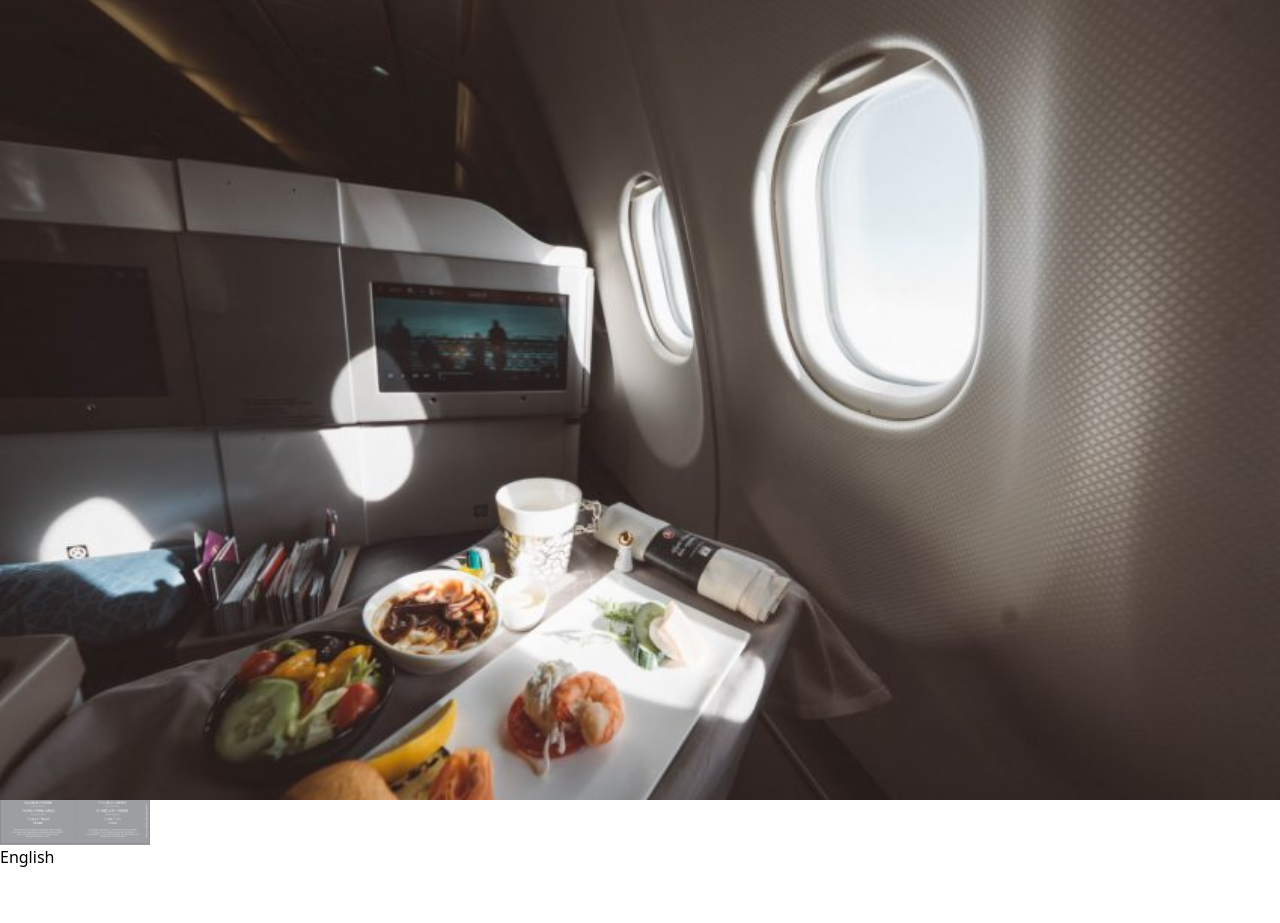
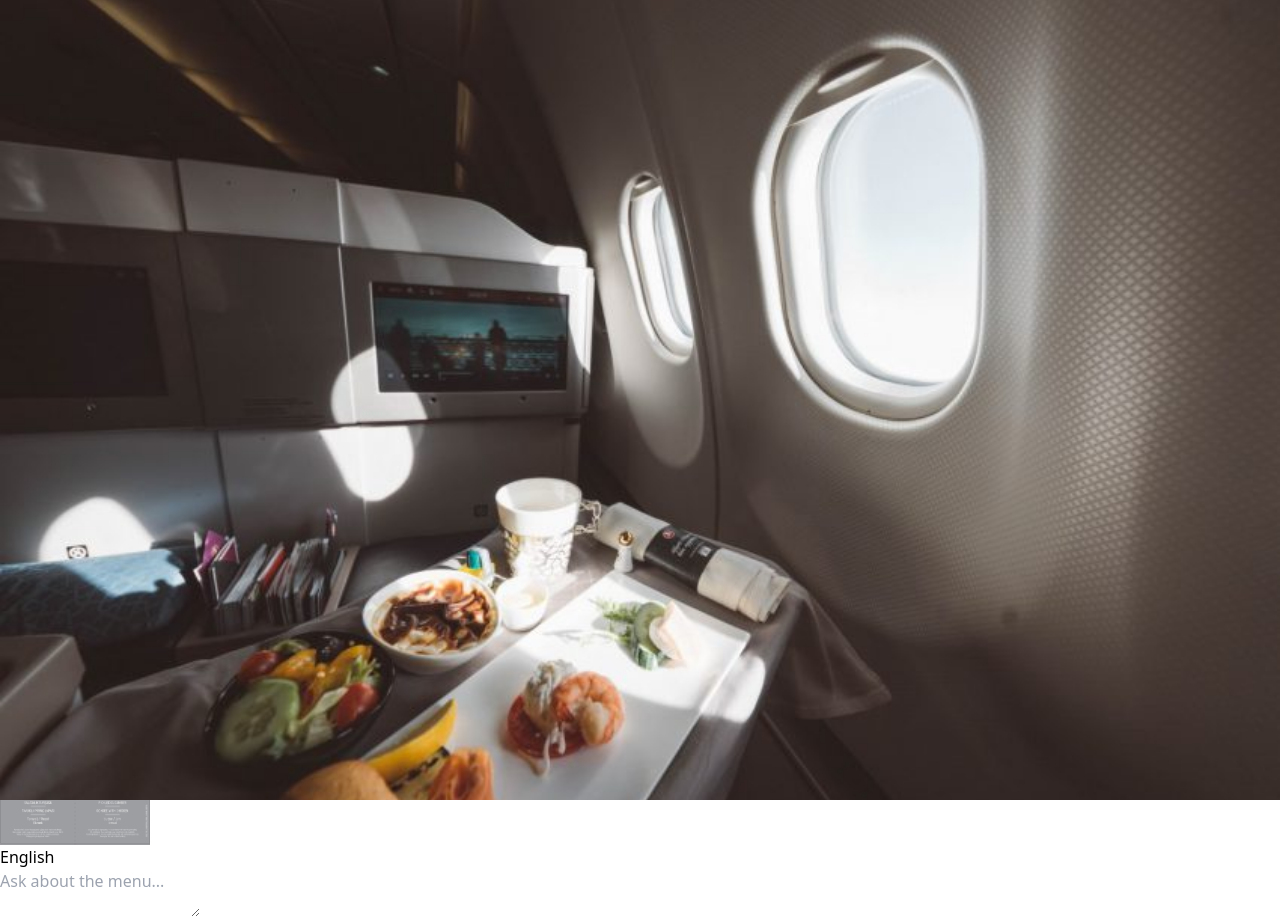
Before and after one commit to MuratTunc/thy-fly-menu-helper, a Next.js app: page / in a window 1280 px wide. Before the commit the page ends 869 px from the top, so only its background shows below. Built offline with nearby package versions, Linux system fonts and the light colour scheme.

Commit message:
Added chat no menu error

```diff
--- a/package.json
+++ b/package.json
@@ -11,6 +11,7 @@
   "dependencies": {
     "@supabase/supabase-js": "^2.46.1",
     "next": "^15.0.3",
+    "openai": "^4.72.0",
     "react": "19.0.0-rc-66855b96-20241106",
     "react-dom": "19.0.0-rc-66855b96-20241106",
     "tesseract.js": "^5.1.1"
--- /dev/null
+++ b/src/app/api/ask-ai/route.ts
@@ -0,0 +1,11 @@
+// src/app/api/ask-ai/route.ts
+import { NextResponse } from 'next/server';
+
+export async function POST(request: Request) {
+  const data = await request.json();
+  // Handle the AI query processing here
+  const userQuery = data.query;
+
+  // Simulate a response (replace with real AI processing logic)
+  return NextResponse.json({ response: `You asked: ${userQuery}` });
+}
--- a/src/components/hero.tsx
+++ b/src/components/hero.tsx
@@ -25,6 +25,8 @@ export default function Hero(props: HeroProps) {
   const [isDropdownOpen, setIsDropdownOpen] = useState(false);
   const [selectedItems, setSelectedItems] = useState<number[]>([]);
   const [loading, setLoading] = useState(false);
+  const [userQuery, setUserQuery] = useState(''); // State for user input
+  const [aiResponse, setAiResponse] = useState<string>(''); // State for AI response
   const canvasRef = useRef<HTMLCanvasElement | null>(null);
   const dropdownRef = useRef<HTMLDivElement | null>(null);
 
@@ -139,6 +141,41 @@ export default function Hero(props: HeroProps) {
     }
   };
 
+  const handleUserQuery = async () => {
+    if (userQuery.trim()) {
+      setAiResponse('AI is typing...'); // Placeholder for AI response
+
+      try {
+        const response = await fetch('/api/ask-ai', {
+          method: 'POST',
+          headers: { 'Content-Type': 'application/json' },
+          body: JSON.stringify({ query: userQuery }),
+        });
+
+        if (!response.ok) {
+          console.error('API error:', response.statusText);
+          setAiResponse('Sorry, I couldn\'t understand your question. Please try again.');
+          return;
+        }
+
+        const data = await response.json();
+        console.log('Received AI Response:', data);  // Log the entire response
+
+        // Check if `data.answer` exists
+        if (data && data.result) {
+          setAiResponse(data.result);  // Use the correct field from the API response
+        } else {
+          setAiResponse('No answer found from AI. Please try again.');
+        }
+      } catch (error) {
+        console.error('Error fetching AI response:', error);
+        setAiResponse('Sorry, there was an error with the AI service.');
+      }
+    }
+  };
+
+
+
   useEffect(() => {
     if (isDropdownOpen) {
       document.addEventListener('mousedown', handleOutsideClick);
@@ -249,6 +286,31 @@ export default function Hero(props: HeroProps) {
         </div>
       )}
 
+      {/* Chat Assistant at Bottom Center */}
+       {/* Chat Assistant at Bottom Center */}
+<div className="absolute bottom-4 left-1/2 transform -translate-x-1/2 w-96 p-3 bg-white rounded shadow-lg">
+  <textarea
+    placeholder="Ask about the menu..."
+    value={userQuery}
+    onChange={(e) => setUserQuery(e.target.value)}
+    onKeyDown={(e) => {
+      if (e.key === 'Enter' && !e.shiftKey) {
+        e.preventDefault();
+        handleUserQuery();
+      } else if (e.key === 'Enter' && e.shiftKey) {
+        setUserQuery((prev) => prev + '\n');
+      }
+    }}
+    className="w-full h-20 p-2 border rounded resize-none"
+  ></textarea>
+
+  {aiResponse && (
+    <div className="mt-3 bg-gray-100 p-2 rounded text-gray-800">
+      {aiResponse}
+    </div>
+  )}
+</div>
+
       {/* Hidden Canvas */}
       <canvas ref={canvasRef} style={{ display: 'none' }} />
     </div>
```
Also changed, not shown: 2 other files (tests, documents, lock files or other folders).
